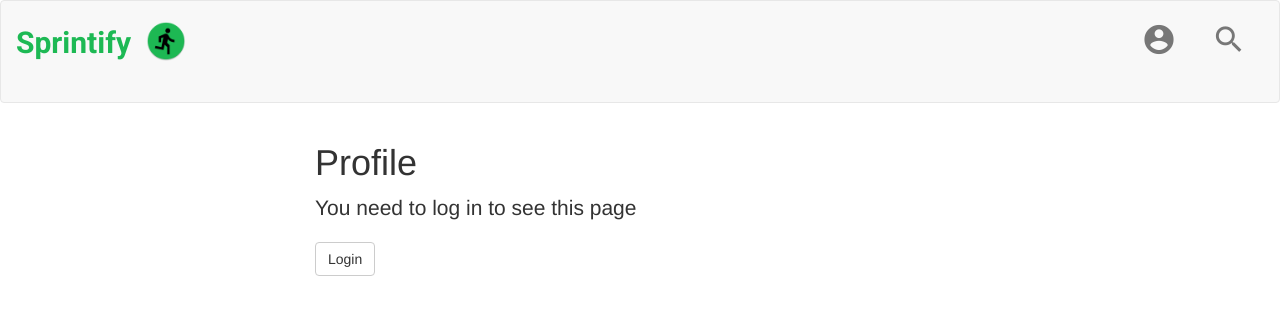
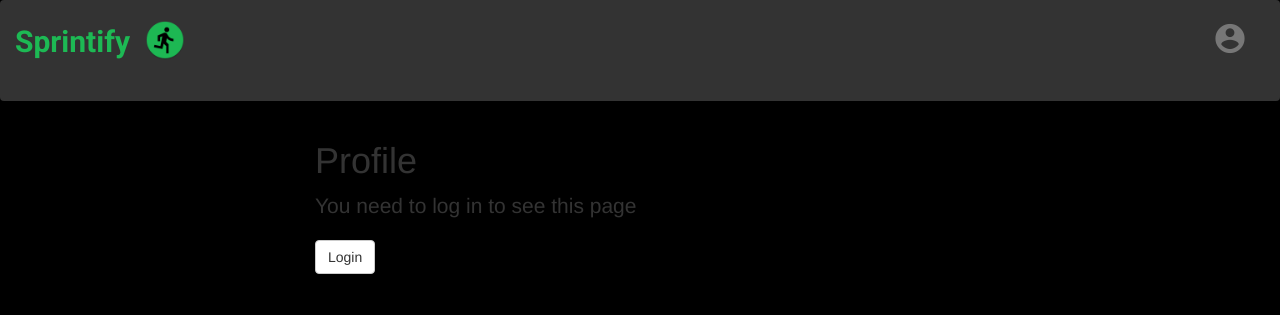
Before and after one commit to emmakirk/Sprintify_Website, a Flask app: page /filter in a window 1280 px wide. Shown: the top 315 px of the page. Run offline with Flask 2, Linux system fonts and the light colour scheme; some libraries are stand-ins or nearby versions.

Commit message:
DarkMode // Updated Spotify.py
New API calls to include get_playlist(playlist_id)

```diff
--- a/app.py
+++ b/app.py
@@ -22,6 +22,13 @@ def auth():
 
 @app.route("/filter")
 def filter():
+    try:
+        playlist_id = request.args["playlist_id"]
+        print(playlist_id)
+        return make_filter(playlist_id)
+    except:
+        return render_template("filter.html")
+    """
     if 'auth_header' in session:
         auth_header = session['auth_header']
         # get profile data
@@ -30,16 +37,27 @@ def filter():
         # get user playlist data
         playlist_data = spotify.get_users_playlists(auth_header)
 
-        # get user recently played tracks
-        recently_played = spotify.get_users_recently_played(auth_header)
-
-        if valid_token(recently_played):
+        if valid_token(playlist_data):
             return render_template("filter.html",
                                user=profile_data,
-                               playlists=playlist_data["items"],
-                               recently_played=recently_played["items"])
+                               playlists=playlist_data["items"])
 
     return render_template('filter.html')
+    """
+
+def make_filter(playlist_id):
+    if 'auth_header' in session:
+        auth_header = session['auth_header']
+        # get profile data
+        profile_data = spotify.get_users_profile(auth_header)
+        # get playlist data
+        playlist_data = spotify.get_playlist(auth_header, playlist_id)
+
+        if valid_token(playlist_data):
+            return render_template("filter.html",
+                                user=profile_data,
+                                playlist = playlist_data)
+
 
 @app.route("/callback/")
 def callback():
@@ -54,41 +72,9 @@ def valid_token(resp):
 
 # -------------------------- API REQUESTS ----------------------------
 
-
 @app.route("/")
 def index():
     return profile()
-
-
-@app.route('/search/')
-def search():
-    try:
-        search_type = request.args['search_type']
-        name = request.args['name']
-        return make_search(search_type, name)
-    except:
-        return render_template('search.html')
-
-
-@app.route('/search/<search_type>/<name>')
-def search_item(search_type, name):
-    return make_search(search_type, name)
-
-
-def make_search(search_type, name):
-    if search_type not in ['artist', 'album', 'playlist', 'track']:
-        return render_template('index.html')
-
-    data = spotify.search(search_type, name)
-    api_url = data[search_type + 's']['href']
-    items = data[search_type + 's']['items']
-
-    return render_template('search.html',
-                           name=name,
-                           results=items,
-                           api_url=api_url,
-                           search_type=search_type)
-
 
 @app.route('/profile')
 def profile():
@@ -100,14 +86,10 @@ def profile():
         # get user playlist data
         playlist_data = spotify.get_users_playlists(auth_header)
 
-        # get user recently played tracks
-        recently_played = spotify.get_users_recently_played(auth_header)
-
-        if valid_token(recently_played):
+        if valid_token(playlist_data):
             return render_template("profile.html",
                                user=profile_data,
-                               playlists=playlist_data["items"],
-                               recently_played=recently_played["items"])
+                               playlists=playlist_data["items"])
 
     return render_template('profile.html')
 
--- a/spotify_requests/spotify.py
+++ b/spotify_requests/spotify.py
@@ -21,6 +21,7 @@ except ImportError:
     5. ALBUMS
     6. USERS
     7. TRACKS
+    8. Playlists // Modified for Sprintify
 
 '''
 
@@ -264,3 +265,13 @@ def get_several_tracks(list_of_ids):
     url = "{}/?ids={ids}".format(GET_TRACK_ENDPOINT, ids=','.join(list_of_ids))
     resp = requests.get(url)
     return resp.json()
+
+# ---------------- 8. Playlists ------------------------
+# https://developer.spotify.com/documentation/web-api/reference/playlists/get-playlist/
+
+GET_PLAYLIST_ENDPOINT = "{}/{}".format(SPOTIFY_API_URL, 'playlists')  # /<id>
+
+def get_playlist(auth_header, playlist_id):
+    url = "{}/{id}".format(GET_PLAYLIST_ENDPOINT, id=playlist_id)
+    resp = requests.get(url, headers=auth_header)
+    return resp.json()
--- a/templates/filter.html
+++ b/templates/filter.html
@@ -17,21 +17,11 @@
 
 	<div class="container">
 
-	  <h1> {{ user.display_name }} </h1>
-
- <!--  <hr class="half-rule"/> -->
+        <h1 style="color:white;"> {{ playlist.name }} </h1>
 
 	  <div class="row">
       <div class="col-sm-4">
 
-        <section class="sec">
-
-          {% if user.images %}
-            <img src="{{user.images[0].url}}" class="img-square">
-          {% else %}
-            <img src="http://bit.ly/2nXRRfX" class="img-square">
-          {% endif %}
-        </section>
       </div>
     </div>
 	</div>
--- a/templates/layout.html
+++ b/templates/layout.html
@@ -18,12 +18,12 @@
 
   </head>
 
-  <body>
+  <body style = "background-color: black;">
 
     <div id="header">
 
       <!-- Static navbar -->
-      <nav class="navbar navbar-default">
+      <nav style = "border: 0; background-color:#333333" class="navbar navbar-default">
 
         <div class="container-fluid">
 
@@ -45,19 +45,6 @@
                       </div>
                       <div class='row'>
                         <span id='hidden'>Profile</span>
-                      </div>
-                      </a>
-                  </div>
-              </li>
-
-              <li>
-                  <div class='icon-container container'>
-                    <a href="{{ url_for('search') }}">
-                      <div class='row'>
-                        <i class="material-icons">search</i>
-                      </div>
-                      <div class='row'>
-                        <span id='hidden'>Search</span>
                       </div>
                       </a>
                   </div>
--- a/templates/profile.html
+++ b/templates/profile.html
@@ -17,7 +17,7 @@
 
 	<div class="container">
 
-	  <h1> {{ user.display_name }} </h1>
+	  <h1 style="color:white;"> {{ user.display_name }} </h1>
 
  <!--  <hr class="half-rule"/> -->
 
@@ -32,13 +32,13 @@
             <img src="http://bit.ly/2nXRRfX" class="img-square">
           {% endif %}
 
-          <h3>You have {{ user.followers.total }} followers!</h3>
+          <h3 style="color:white;">You have {{ user.followers.total }} followers!</h3>
         </section>
       </div>
 
       <div class="col-sm-8">
 
-        <h3> Your playlists: </h3>
+        <h3 style="color:white;"> Your playlists: </h3>
         <hr class="half-rule"/>
 
         {% for play in playlists %}
```
Also changed, not shown: README.md.
